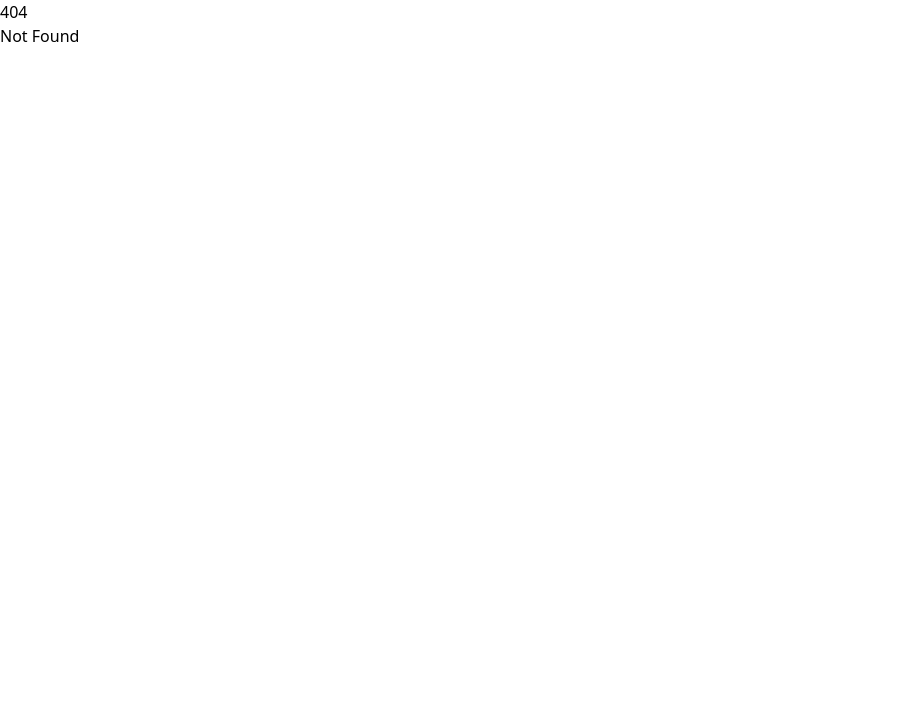
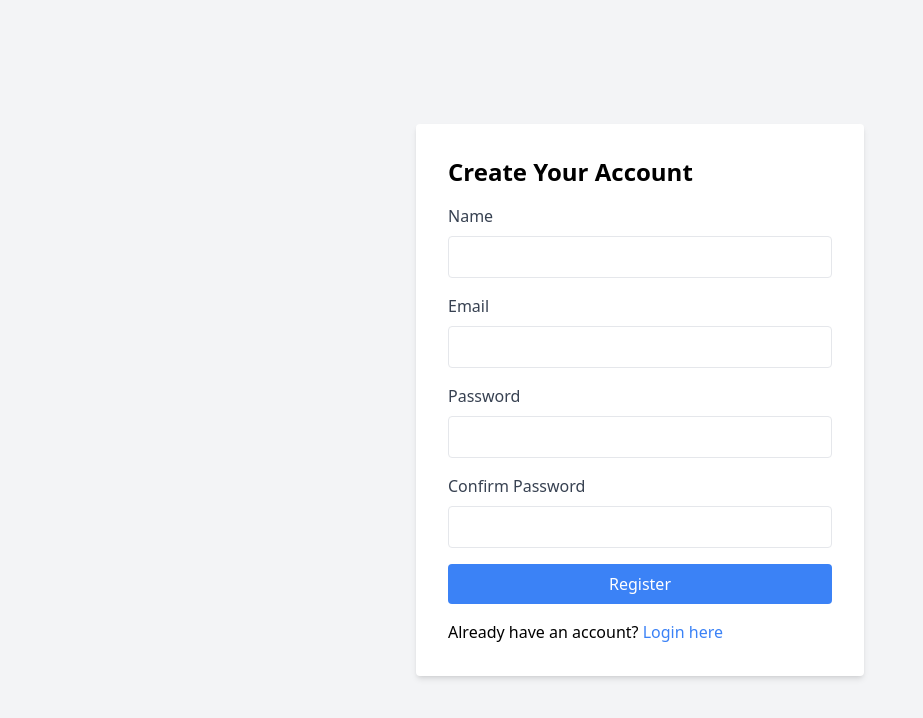
Before and after one commit to pushkar-2804/AssetHub, a SvelteKit app in the folder client/: page /Register in a window 1280 px wide. Before the commit this address had no page. Shown: the top 718 px of the page, without its empty margins (0-923 px from the left). Built offline with nearby package versions, Linux system fonts and the light colour scheme.

Commit message:
Added register page

```diff
--- a/client/src/routes/Login/+page.svelte
+++ b/client/src/routes/Login/+page.svelte
@@ -52,5 +52,8 @@
         </div>
         <button class="w-full bg-blue-500 text-white py-2 rounded" type="submit">Login</button>
       </form>
+      <footer class="mt-4">
+        <p>Don't have an account? <a href="/register" class="text-blue-500">Register here</a></p>
+      </footer>
     </div>
   </div>
--- /dev/null
+++ b/client/src/routes/Register/+page.svelte
@@ -0,0 +1,79 @@
+<!-- src/Register.svelte -->
+<script>
+    import { writable } from 'svelte/store';
+    import { createEventDispatcher } from 'svelte';
+
+    const email = writable('');
+    const password = writable('');
+    const confirmPassword = writable('');
+    const name = writable('');
+    const errorMessage = writable('');
+    const dispatch = createEventDispatcher();
+
+    let registrationData = {
+      email: '',
+      password: '',
+      confirmPassword: '',
+      name: ''
+    };
+
+    async function handleSubmit() {
+      if (registrationData.password !== registrationData.confirmPassword) {
+        errorMessage.set("Passwords do not match");
+        return;
+      }
+
+      try {
+        const response = await fetch('http://localhost:3000/auth/register', {
+          method: 'POST',
+          headers: { 'Content-Type': 'application/json' },
+          body: JSON.stringify({
+            name: registrationData.name,
+            email: registrationData.email,
+            password: registrationData.password
+          })
+        });
+
+        const data = await response.json();
+        if (response.ok) {
+          localStorage.setItem('token', data.token);
+          dispatch('registerSuccess', data);
+        } else {
+          errorMessage.set(data.message);
+        }
+      } catch (error) {
+        errorMessage.set('An error occurred. Please try again.');
+      }
+    }
+  </script>
+
+  <div class="flex items-center justify-center min-h-screen bg-gray-100">
+    <div class="bg-white p-8 rounded shadow-md w-full max-w-md">
+      <h2 class="text-2xl font-bold mb-4">Create Your Account</h2>
+      {#if $errorMessage}
+        <div class="bg-red-200 text-red-800 p-2 rounded mb-4">{$errorMessage}</div>
+      {/if}
+      <form on:submit|preventDefault={handleSubmit}>
+        <div class="mb-4">
+            <label class="block text-gray-700 mb-2" for="name">Name</label>
+            <input class="w-full px-3 py-2 border rounded" type="name" id="name" bind:value={registrationData.name} required />
+          </div>
+        <div class="mb-4">
+          <label class="block text-gray-700 mb-2" for="email">Email</label>
+          <input class="w-full px-3 py-2 border rounded" type="email" id="email" bind:value={registrationData.email} required />
+        </div>
+        <div class="mb-4">
+          <label class="block text-gray-700 mb-2" for="password">Password</label>
+          <input class="w-full px-3 py-2 border rounded" type="password" id="password" bind:value={registrationData.password} required />
+        </div>
+        <div class="mb-4">
+          <label class="block text-gray-700 mb-2" for="confirmPassword">Confirm Password</label>
+          <input class="w-full px-3 py-2 border rounded" type="password" id="confirmPassword" bind:value={registrationData.confirmPassword} required />
+        </div>
+        <button class="w-full bg-blue-500 text-white py-2 rounded" type="submit">Register</button>
+      </form>
+      <footer class="mt-4">
+        <p>Already have an account? <a href="/login" class="text-blue-500">Login here</a></p>
+      </footer>
+    </div>
+  </div>
```
